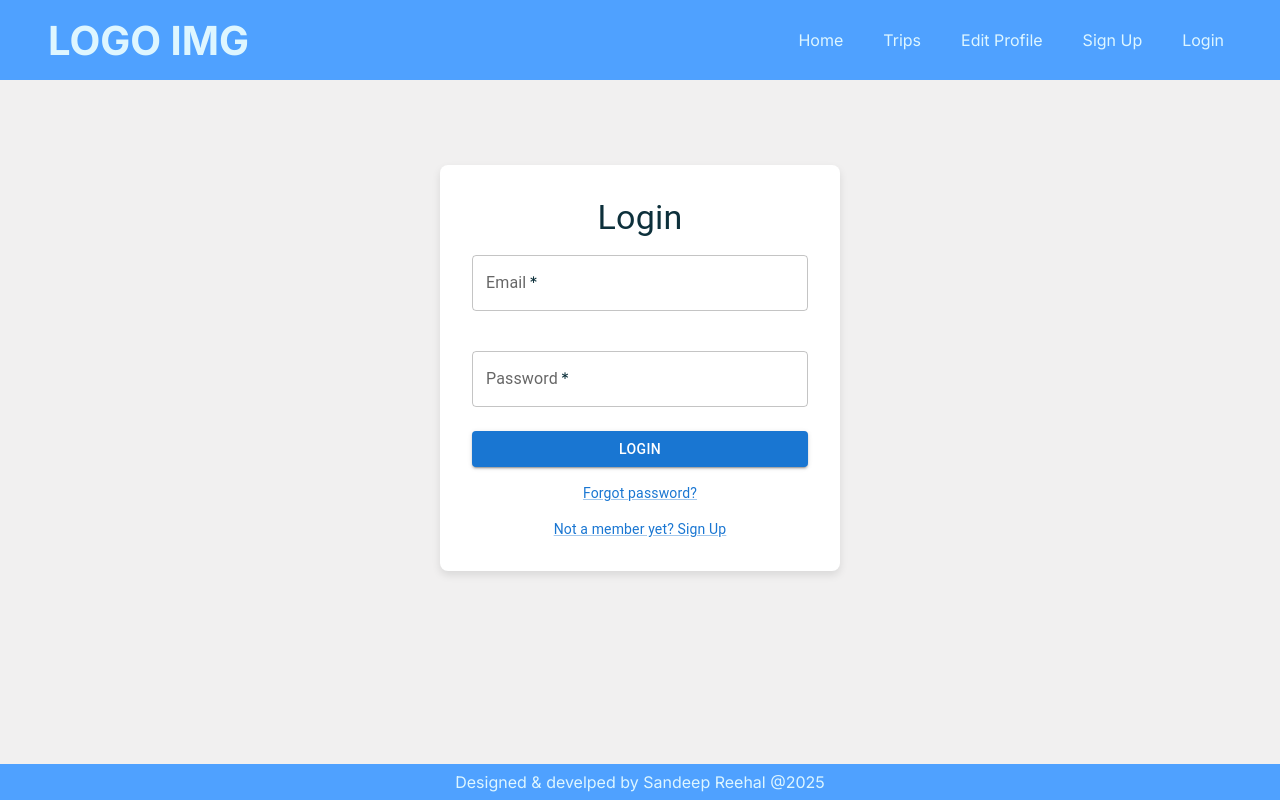
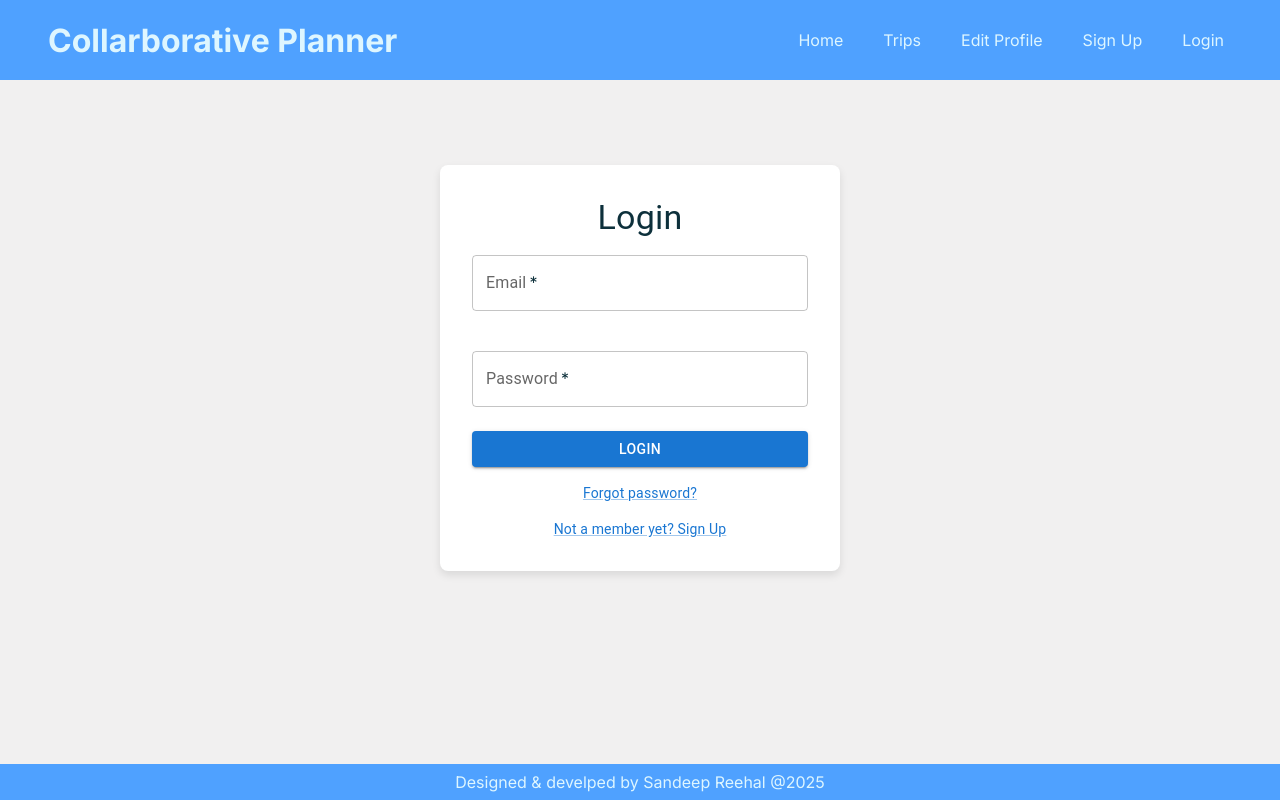
Before and after one commit to ReehalS/collaborative-trip-planner, a Next.js app: page /login in a window 1280 px wide. Built offline with nearby package versions, Linux system fonts and the light colour scheme.

Commit message:
Navbar update

```diff
--- a/app/(pages)/_components/Navbar/Navbar.module.scss
+++ b/app/(pages)/_components/Navbar/Navbar.module.scss
@@ -22,7 +22,7 @@ $scale: 1.04;
 
     background-color: var(--primary);
 
-    >h2 {
+    >h3 {
         color: var(--text-light);
     }
 }
--- a/app/(pages)/_components/Navbar/Navbar.tsx
+++ b/app/(pages)/_components/Navbar/Navbar.tsx
@@ -45,7 +45,7 @@ export default function Navbar({ navLinks }: { navLinks: NavLink[] }) {
   return (
     <div className={styles.relative_wrapper}>
       <div className={styles.container}>
-        <h2>LOGO IMG</h2>
+        <h3>Collarborative Planner</h3>
         <div className={styles.nav_container}>
           <div className={`${styles.links} ${active ? styles.active : null}`}>
             {navLinks.map((link) => {
```
